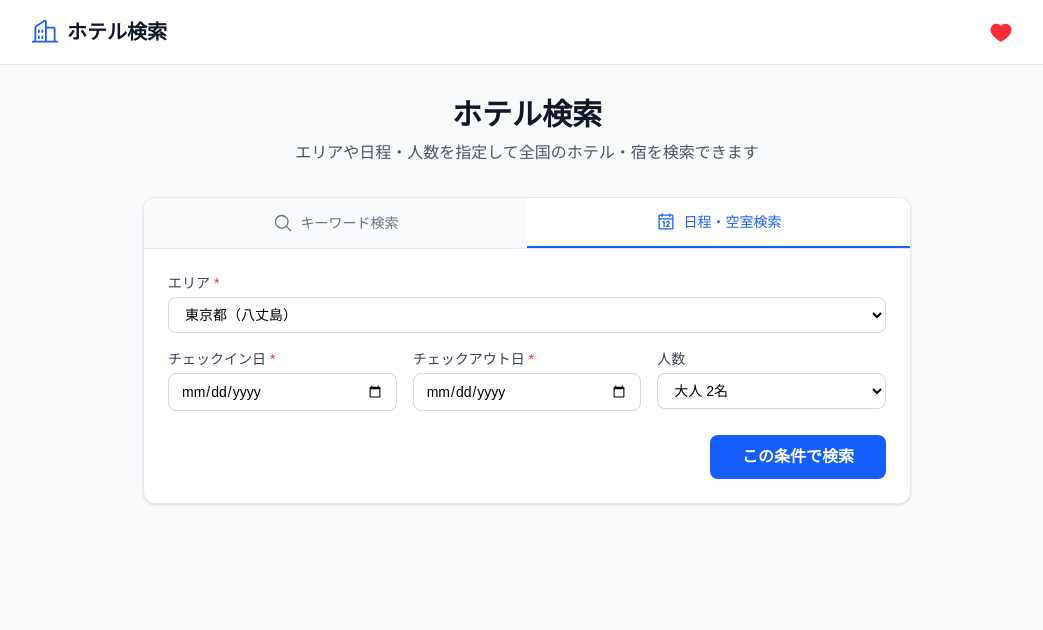
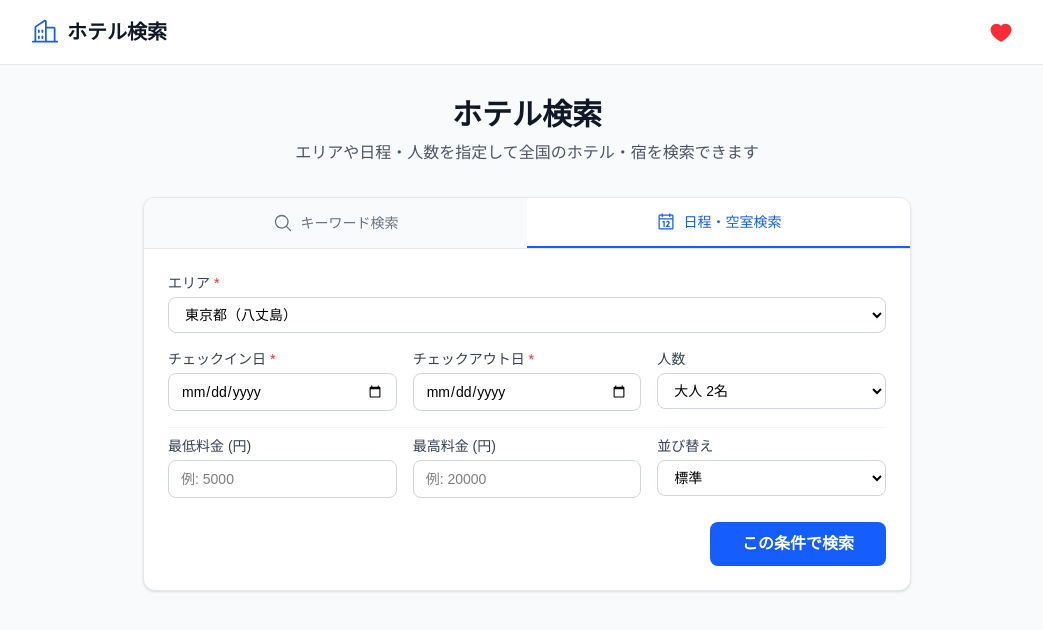
Before and after one commit to mizumar/hotel-comparison-app, a Next.js app: page / in a window 1280 px wide. Both pictures are taken after a click on the button "日程・空室検索". Shown: the top 630 px of the page, without its empty margins (113-1156 px from the left). Built offline with nearby package versions, Linux system fonts and the light colour scheme.

Commit message:
✨ feat: [Phase 3-2] 料金条件での検索およびソート・絞り込み機能の実装 ( Close #10 )

```diff
--- a/src/app/api/hotels/route.ts
+++ b/src/app/api/hotels/route.ts
@@ -13,6 +13,14 @@ export async function GET(request: Request) {
   const checkoutDate = searchParams.get("checkoutDate") || undefined;
   const adultNumParam = searchParams.get("adultNum");
   const adultNum = adultNumParam ? Number(adultNumParam) : undefined;
+
+  // パラメータ取得部に追加
+  const minChargeParam = searchParams.get("minCharge");
+  const maxChargeParam = searchParams.get("maxCharge");
+  const sort = searchParams.get("sort") || undefined;
+
+  const minCharge = minChargeParam ? Number(minChargeParam) : undefined;
+  const maxCharge = maxChargeParam ? Number(maxChargeParam) : undefined;
 
   // バリデーションチェック（どちらの検索条件も満たしていない場合）
   if (!keyword && (!checkinDate || !checkoutDate)) {
@@ -40,6 +48,9 @@ export async function GET(request: Request) {
         checkinDate,
         checkoutDate,
         adultNum,
+        minCharge,
+        maxCharge,
+        sort,
       });
     }
 
--- a/src/app/page.tsx
+++ b/src/app/page.tsx
@@ -33,6 +33,11 @@ export default function Home() {
         queryParams.set("checkoutDate", params.checkoutDate);
       if (params.adultNum)
         queryParams.set("adultNum", params.adultNum.toString());
+      if (params.minCharge)
+        queryParams.set("minCharge", String(params.minCharge));
+      if (params.maxCharge)
+        queryParams.set("maxCharge", String(params.maxCharge));
+      if (params.sort) queryParams.set("sort", params.sort);
 
       const res = await fetch(`/api/hotels?${queryParams.toString()}`);
       const data = await res.json();
--- a/src/components/SearchForm.tsx
+++ b/src/components/SearchForm.tsx
@@ -31,6 +31,11 @@ export function SearchForm({ onSearch, isLoading }: SearchFormProps) {
   const [checkoutDate, setCheckoutDate] = useState("");
   const [adultNum, setAdultNum] = useState<number>(2);
 
+  // Phase 3-2 追加ステート
+  const [minCharge, setMinCharge] = useState<string>("");
+  const [maxCharge, setMaxCharge] = useState<string>("");
+  const [sort, setSort] = useState<string>("standard");
+
   const handleSubmit = (e: React.FormEvent) => {
     e.preventDefault();
 
@@ -49,6 +54,9 @@ export function SearchForm({ onSearch, isLoading }: SearchFormProps) {
         checkinDate,
         checkoutDate,
         adultNum,
+        minCharge: minCharge ? Number(minCharge) : undefined,
+        maxCharge: maxCharge ? Number(maxCharge) : undefined,
+        sort: sort !== "standard" ? sort : undefined,
       });
     }
   };
@@ -128,6 +136,7 @@ export function SearchForm({ onSearch, isLoading }: SearchFormProps) {
                 ))}
               </select>
             </div>
+
             <div className="grid grid-cols-1 sm:grid-cols-3 gap-4">
               <div>
                 <label className="block text-sm font-medium text-gray-700 mb-1">
@@ -178,6 +187,58 @@ export function SearchForm({ onSearch, isLoading }: SearchFormProps) {
                 </select>
               </div>
             </div>
+
+            {/* 料金上限・下限、並び替え指定 */}
+            <div className="grid grid-cols-1 sm:grid-cols-3 gap-4 pt-2 border-t border-gray-100">
+              <div>
+                <label className="block text-sm font-medium text-gray-700 mb-1">
+                  最低料金 (円)
+                </label>
+                <input
+                  type="number"
+                  data-testid="min-charge-input"
+                  value={minCharge}
+                  onChange={(e) => setMinCharge(e.target.value)}
+                  placeholder="例: 5000"
+                  min={0}
+                  className="w-full px-3 py-2 border border-gray-300 rounded-lg text-black text-sm"
+                  disabled={isLoading}
+                />
+              </div>
+
+              <div>
+                <label className="block text-sm font-medium text-gray-700 mb-1">
+                  最高料金 (円)
+                </label>
+                <input
+                  type="number"
+                  data-testid="max-charge-input"
+                  value={maxCharge}
+                  onChange={(e) => setMaxCharge(e.target.value)}
+                  placeholder="例: 20000"
+                  min={0}
+                  className="w-full px-3 py-2 border border-gray-300 rounded-lg text-black text-sm"
+                  disabled={isLoading}
+                />
+              </div>
+
+              <div>
+                <label className="block text-sm font-medium text-gray-700 mb-1">
+                  並び替え
+                </label>
+                <select
+                  data-testid="sort-select"
+                  value={sort}
+                  onChange={(e) => setSort(e.target.value)}
+                  className="w-full px-3 py-2 border border-gray-300 rounded-lg text-black text-sm bg-white"
+                  disabled={isLoading}
+                >
+                  <option value="standard">標準</option>
+                  <option value="+roomCharge">料金が安い順</option>
+                  <option value="-roomCharge">料金が高い順</option>
+                </select>
+              </div>
+            </div>
           </div>
         )}
 
--- a/src/lib/rakuten.ts
+++ b/src/lib/rakuten.ts
@@ -76,6 +76,17 @@ export async function searchVacantHotels(
     adultNum: String(searchParams.adultNum || 2),
   });
 
+  // 料金・ソートパラメータの追加
+  if (searchParams.minCharge) {
+    params.append("minCharge", String(searchParams.minCharge));
+  }
+  if (searchParams.maxCharge) {
+    params.append("maxCharge", String(searchParams.maxCharge));
+  }
+  if (searchParams.sort) {
+    params.append("sort", searchParams.sort);
+  }
+
   const res = await customFetch(endpoint, params);
   const data = await res.json();
 
--- a/src/types/hotel.ts
+++ b/src/types/hotel.ts
@@ -21,4 +21,8 @@ export interface SearchParams {
   latitude?: number; // 緯度 (エリア・現在地検索用)
   longitude?: number; // 経度 (エリア・現在地検索用)
   searchRadius?: number; // 検索半径 (km)
+  // Phase 3-2 追加パラメータ
+  minCharge?: number; // 最低料金 (円)
+  maxCharge?: number; // 最高料金 (円)
+  sort?: string; // ソート順 ('standard' | '+roomCharge' | '-roomCharge')
 }
```
Also changed, not shown: 1 other file (tests, documents, lock files or other folders).
